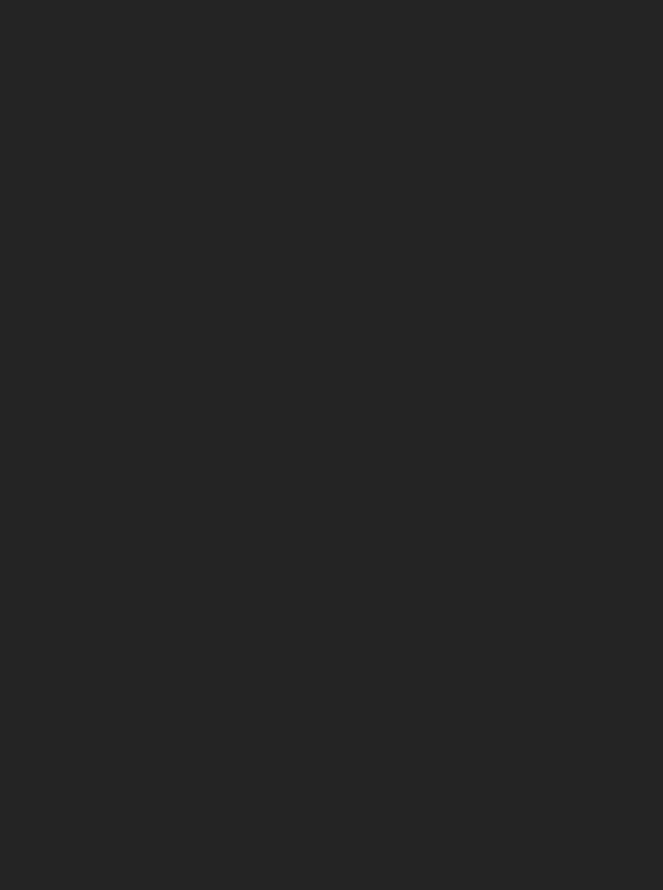
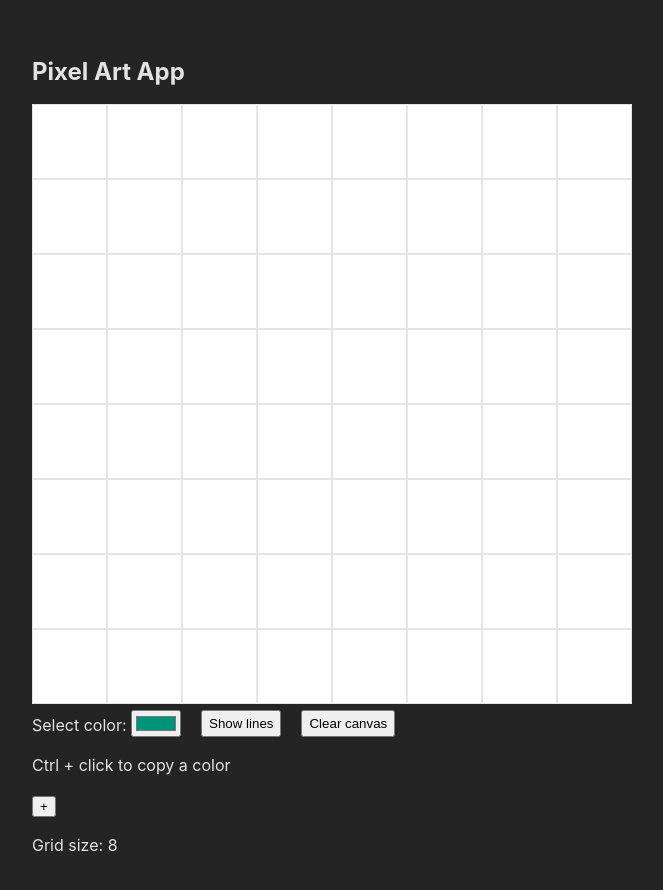
Before and after one commit to marco-reyna/pixel-art, a Vue app: page / in a window 1280 px wide. Shown: the top 890 px of the page, without its empty margins (8-671 px from the left). Before the commit the page ends 800 px from the top, so only its background shows below. Built offline with nearby package versions, Linux system fonts and the light colour scheme.

Commit message:
built main structure and functionalities of the app

```diff
--- a/index.html
+++ b/index.html
@@ -2,7 +2,6 @@
 <html lang="en">
   <head>
     <meta charset="UTF-8" />
-    <link rel="icon" type="image/svg+xml" href="/vite.svg" />
     <meta name="viewport" content="width=device-width, initial-scale=1.0" />
     <title>Vite + Vue</title>
   </head>
--- a/src/App.vue
+++ b/src/App.vue
@@ -1,7 +1,32 @@
 <script setup>
-
+import PixelArt from './views/PixelArt.vue'
 </script>
 
 <template>
+  <PixelArt />
+</template>
 
-</template>
+<style>
+  :root {
+    font-family: Inter, Avenir, Helvetica, Arial, sans-serif;
+    font-size: 16px;
+    line-height: 24px;
+    font-weight: 400;
+
+    color-scheme: light dark;
+    color: rgba(255, 255, 255, 0.87);
+    background-color: #242424;
+
+    font-synthesis: none;
+    text-rendering: optimizeLegibility;
+    -webkit-font-smoothing: antialiased;
+    -moz-osx-font-smoothing: grayscale;
+    -webkit-text-size-adjust: 100%;
+  }
+
+  #app {
+    max-width: 1280px;
+    margin: 0 auto;
+    padding: 2rem;
+  }
+</style>
--- a/src/main.js
+++ b/src/main.js
@@ -1,5 +1,4 @@
 import { createApp } from 'vue'
-import './style.css'
 import App from './App.vue'
 
 createApp(App).mount('#app')
--- a/src/style.css
+++ /dev/null
@@ -1,23 +0,0 @@
-:root {
-  font-family: Inter, Avenir, Helvetica, Arial, sans-serif;
-  font-size: 16px;
-  line-height: 24px;
-  font-weight: 400;
-
-  color-scheme: light dark;
-  color: rgba(255, 255, 255, 0.87);
-  background-color: #242424;
-
-  font-synthesis: none;
-  text-rendering: optimizeLegibility;
-  -webkit-font-smoothing: antialiased;
-  -moz-osx-font-smoothing: grayscale;
-  -webkit-text-size-adjust: 100%;
-}
-
-#app {
-  max-width: 1280px;
-  margin: 0 auto;
-  padding: 2rem;
-  text-align: center;
-}
--- /dev/null
+++ b/src/views/PixelArt.vue
@@ -0,0 +1,164 @@
+<script setup>
+import { ref, onMounted, watch } from 'vue'
+
+const canvas = ref(null);
+const ctx = ref(null);
+const gridLines = ref(null);
+const toggle = ref(false);
+const gridPixelLength = ref(null);
+const gridSize = ref(8);
+const colorSelected = ref('#009578');
+
+onMounted(() => {
+  setCanvas()
+  setGridLines()
+});
+
+function setCanvas() {
+  ctx.value = canvas.value.getContext('2d');
+  ctx.value.fillStyle = '#ffffff';
+  ctx.value.fillRect(0, 0, canvas.value.width, canvas.value.height);
+  gridPixelLength.value = canvas.value.width / gridSize.value
+}
+
+const colorHistory = ref({});
+
+function paintOnCanvas(e) {
+  const boundingRect = canvas.value.getBoundingClientRect();
+  const x = e.clientX - boundingRect.left;
+  const y = e.clientY - boundingRect.top;
+  const cellX = Math.floor(x / gridPixelLength.value);
+  const cellY = Math.floor(y / gridPixelLength.value);
+  const currentColor = colorHistory.value[`${cellX}_${cellY}`];
+
+  if (e.ctrlKey) {
+    if (currentColor) {
+      colorSelected.value = currentColor;
+    }
+  } else {
+    paintCell(cellX, cellY);
+  }
+}
+
+const cellXStart = ref(0);
+const cellYStart = ref(0);
+
+function paintCell(x, y) {
+  cellXStart.value = x * gridPixelLength.value
+  cellYStart.value = y * gridPixelLength.value
+
+  ctx.value.fillStyle = colorSelected.value;
+  ctx.value.fillRect(cellXStart.value, cellYStart.value, gridPixelLength.value, gridPixelLength.value);
+  colorHistory.value[`${x}_${y}`] = colorSelected.value
+}
+
+function clearCanvas() {
+  ctx.value.fillStyle = '#ffffff';
+  ctx.value.fillRect(0, 0, canvas.value.width, canvas.value.height);
+}
+
+function setGridLines() {
+  gridLines.value.style.width = `${canvas.value.width}px`;
+  gridLines.value.style.height = `${canvas.value.height}px`;
+  gridLines.value.style.gridTemplateColumns = `repeat(${gridSize.value}, 1fr)`;
+  gridLines.value.style.gridTemplateRows = `repeat(${gridSize.value}, 1fr)`;
+
+  console.log(gridSize.value ** 2);
+
+  [...Array(gridSize.value ** 2)].forEach(() =>
+    gridLines.value.insertAdjacentHTML(
+      "beforeend", "<div style='border: 1px solid rgba(0, 0, 0, 0.1);'></div>"
+    )
+  );
+
+}
+
+function toggleLines() {
+  toggle.value = !toggle.value
+  gridLines.value.style.display = toggle.value ? null : "none";
+}
+
+// function increaseGridSize() {
+//   gridSize.value = 12
+//   clearCanvas();
+//   setCanvas();
+//   setGridLines();
+// }
+
+</script>
+
+<template>
+  <h2>Pixel Art App</h2>
+
+  <section>
+    <div>
+      <div
+        ref="gridLines"
+        id="gridLines"
+      ></div>
+      <canvas
+        ref="canvas"
+        width="600"
+        height="600"
+        @mousedown="paintOnCanvas"
+      />
+    </div>
+    <div>
+
+    </div>
+    <div class="options-block">
+      <div>
+        <label for="colorSelected">
+          Select color:
+        </label>
+        <input
+          id="colorSelected"
+          v-model="colorSelected"
+          :style="colorSelected"
+          type="color"
+        >
+      </div>
+      <button
+        @click="toggleLines"
+      >
+        Show lines
+      </button>
+      <button
+        @click="clearCanvas"
+        type="button">
+        Clear canvas
+      </button>
+    </div>
+    <p>
+      Ctrl + click to copy a color
+    </p>
+    <div>
+      <button @click="increaseGridSize">
+       +
+      </button>
+      <p>
+        Grid size: {{ gridSize }}
+      </p>
+    </div>
+  </section>
+
+</template>
+
+<style scoped>
+
+  canvas {
+    cursor: pointer;
+  }
+
+  #gridLines {
+    display: grid;
+    pointer-events: none;
+    position: absolute;
+  }
+
+  .options-block {
+    display: flex;
+    gap: 20px;
+  }
+
+</style>
```
